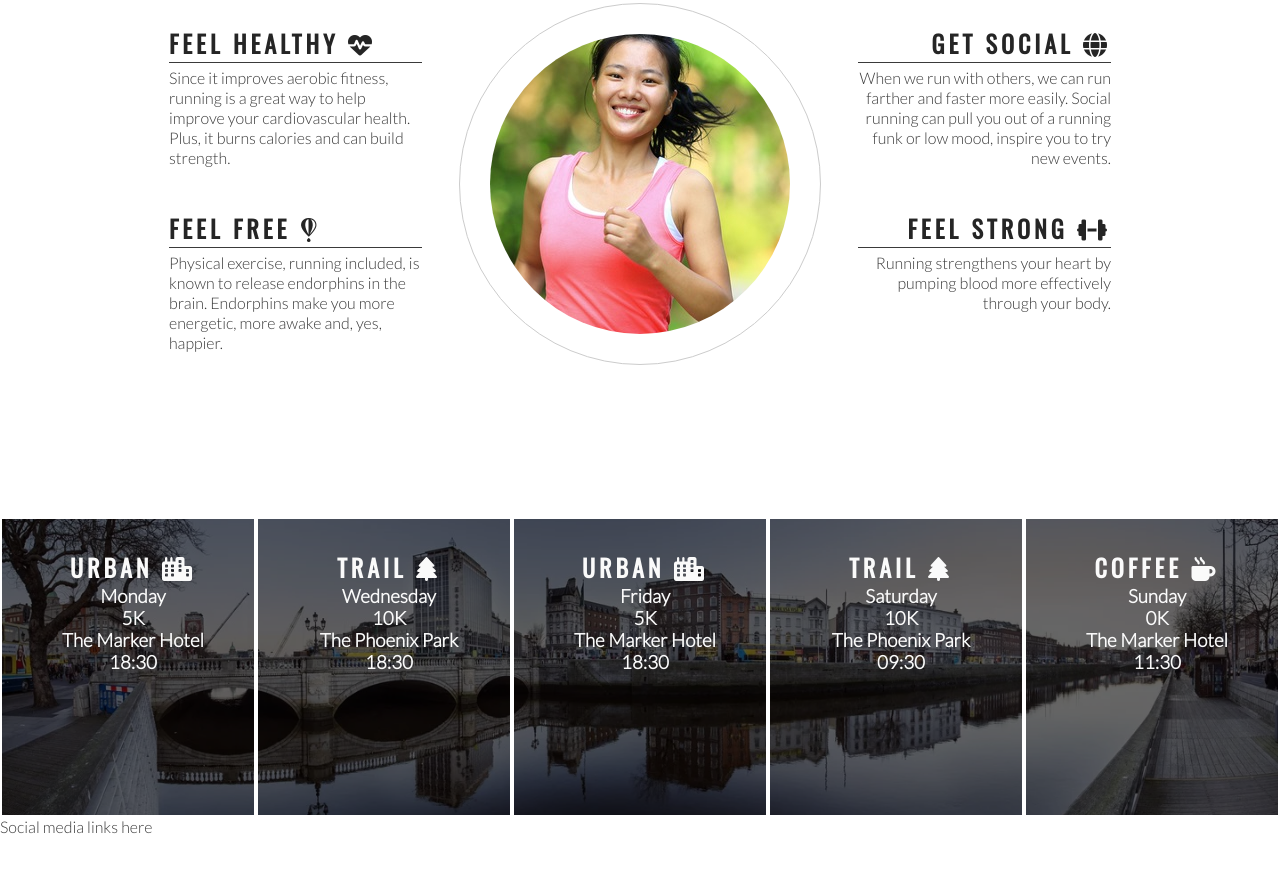
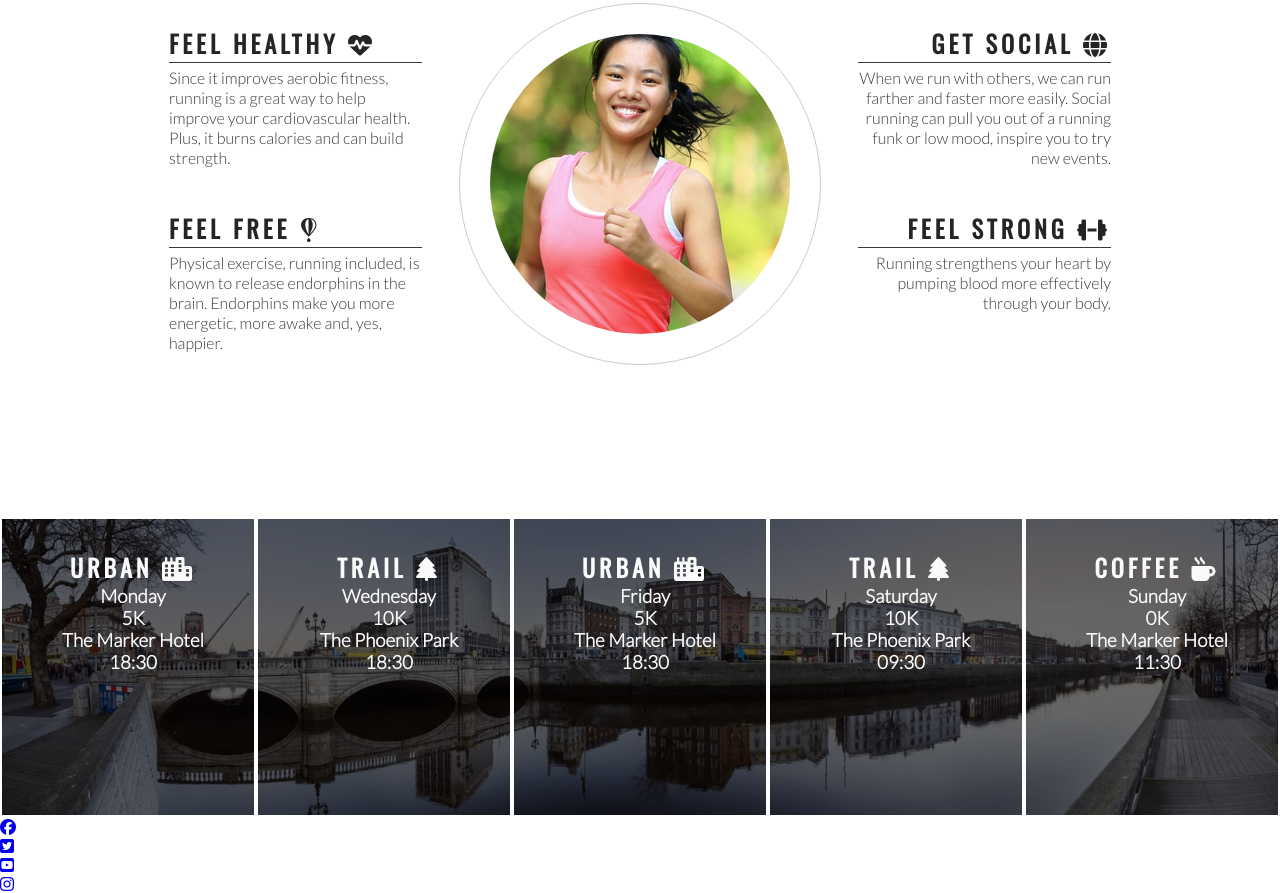
Before and after one commit to dayzy2022/love-running, a plain HTML site: page index.html in a window 1280 px wide. Shown: the part 778-1671 px from the top of the page. Before the commit the page ends 1614 px from the top, so only its background shows below. Drawn offline with nearby package versions, Linux system fonts and the light colour scheme.

Commit message:
Add social media icons to footer

```diff
--- a/index.html
+++ b/index.html
@@ -118,7 +118,24 @@
         </div>
     </section>
     <footer>
-        Social media links here
+        <ul>
+            <li>
+                <a href="https://facebook.com" target="_blank" rel="noopener"
+                    aria-label="Visit our Facebook page (opens in a new tab)"><i class="fab fa-facebook"></i></a>
+            </li>
+            <li>
+                <a href="https://twitter.com" target="_blank" rel="noopener"
+                    aria-label="Visit our Twitter page (opens in a new tab)"><i class="fab fa-twitter-square"></i></a>
+            </li>
+            <li>
+                <a href="https://youtube.com" target="_blank" rel="noopener"
+                    aria-label="Visit our YouTube page (opens in a new tab)"><i class="fab fa-youtube-square"></i></a>
+            </li>
+            <li>
+                <a href="https://instagram.com" target="_blank" rel="noopener"
+                    aria-label="Visit our Instagram page (opens in a new tab)"><i class="fab fa-instagram"></i></a>
+            </li>
+        </ul>
     </footer>
 
     <!-- font awesome script -->
```
